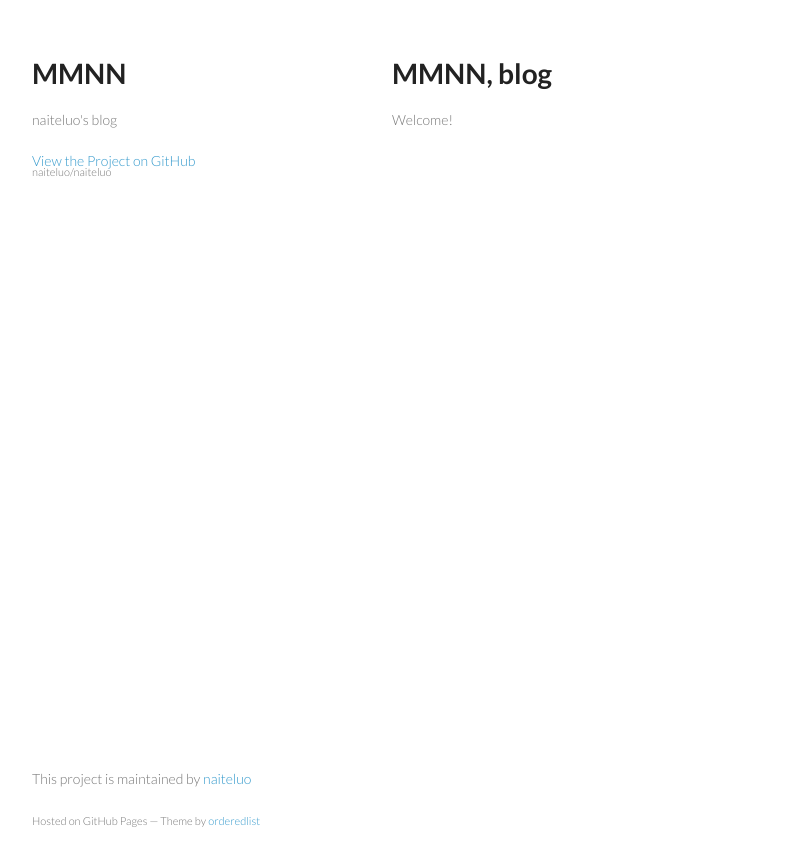
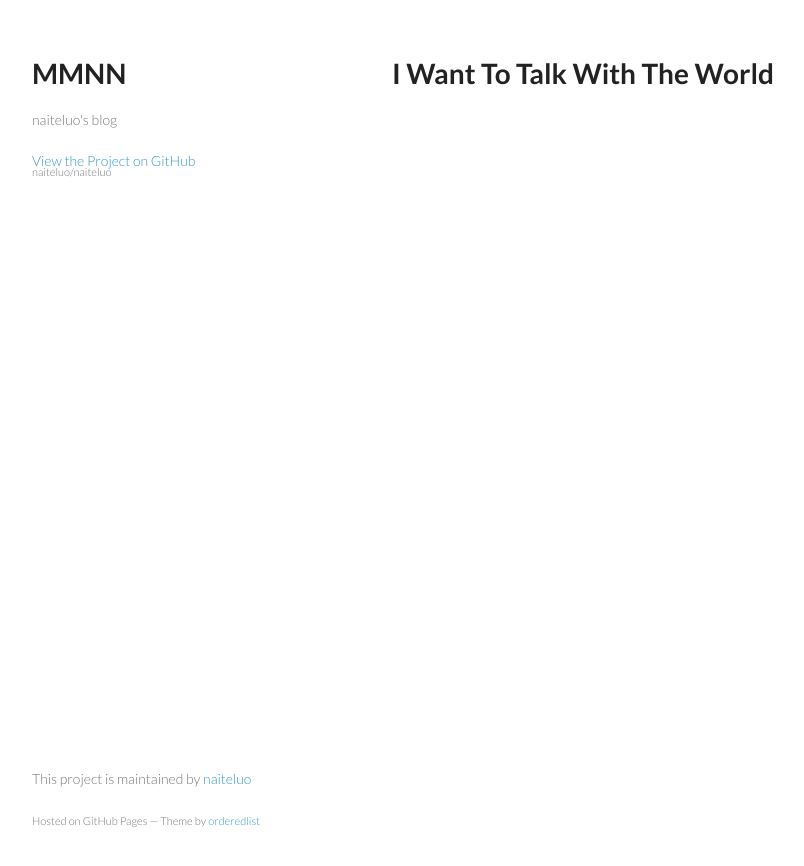
Before and after one commit to naiteluo/blog, a Jekyll site: the page built from index.html, in a window 1280 px wide. Shown: the top 866 px of the page, without its empty margins (178-982 px from the left). Built offline with Jekyll 4.4.1, drawn with Linux system fonts in a browser that asks for light colours.

Commit message:
add some post and make a list in index

```diff
--- a/index.html
+++ b/index.html
@@ -1,6 +1,14 @@
 ---
 layout: default
-title: MMNN, blog
+title: I Want To Talk With The World
 ---
 
-Welcome!
+{% for post in site.post limit:5 %}
+<h2>
+	<a href="{{ post.url }}">
+		{{ post.title }}
+	</a>
+</h2>
+{{ post.content }}
+<em>Posted on {{ post.date | date_to_long_string }}.</em>
+{% endfor %}
```
Also changed, not shown: 3 other files.
